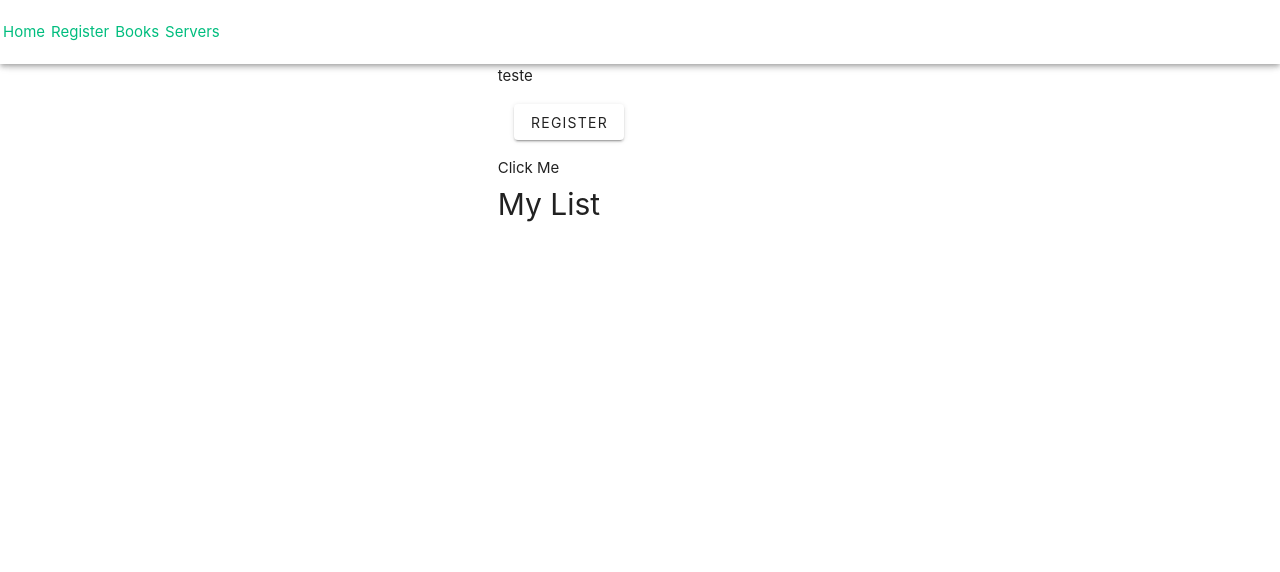
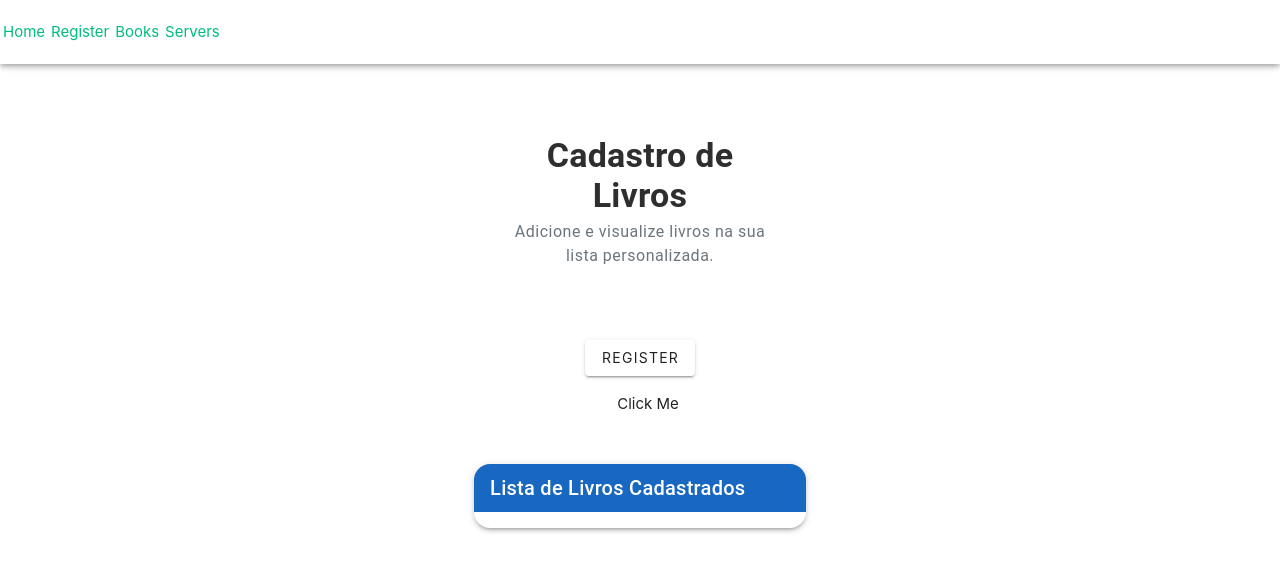
Before and after one commit to gabriell-s/devops-frontend, a Vue app: page / in a window 1280 px wide. Shown: the top 572 px of the page. Built offline with nearby package versions, Linux system fonts and the light colour scheme; the HTML template or start-up script is replaced by a standard one.

Commit message:
feat: :sparkles: Create visual in HomeView ,  changed list component and reformulated value import function

```diff
--- a/src/assets/main.css
+++ b/src/assets/main.css
@@ -27,9 +27,5 @@ a,
     place-items: center;
   }
 
-  #app {
-    display: grid;
-    grid-template-columns: 1fr 1fr;
-    padding: 0 2rem;
-  }
+
 }
--- a/src/components/ListBook.vue
+++ b/src/components/ListBook.vue
@@ -3,12 +3,25 @@
     class="mx-auto"
     max-width="300"
   >
-    <v-list :items="items"></v-list>
+        <ul>
+        <li v-for="item in items" :key="item.id">
+          Book: {{ item.book }} isnb: {{ item.isnb }} publisherDate: {{ item.publisherDate }}
+        </li>
+        </ul>
   </v-card>
 </template>
 
-<script setup>
-  const items = [
+<script setup lang="ts">
+defineProps<{
+  items: Array<{
+    id: number;
+    book: string;
+    isnb: number;
+    publisherDate: number;
+  }>;
+}>()
+
+  /* const items = [
     {
       title: 'Item #1',
       value: 1,
@@ -30,5 +43,5 @@
         color: 'primary',
       },
     },
-  ]
+  ]*/
 </script>
--- a/src/components/MyList.vue
+++ b/src/components/MyList.vue
@@ -1,6 +1,5 @@
 <template>
     <div>
-        <h1>My List</h1>
         <ul>
         <li v-for="item in items" :key="item.id">
           Book: {{ item.book }} isnb: {{ item.isnb }} publisherDate: {{ item.publisherDate }}
--- a/src/views/HomeView.vue
+++ b/src/views/HomeView.vue
@@ -1,35 +1,82 @@
 <template>
-  <div>teste</div>
-  <main>
-    <ButtonDialog @submitRegister="push_my_list"></ButtonDialog>
-    <MyButton @someEvent="push_my_list" />
-    <MyList :items="my_list" />
+  <v-container class="py-10">
+    <!-- Título da página -->
+    <v-row justify="center" class="mb-8">
+      <v-col cols="12" md="8" class="text-center">
+        <h1 class="text-h4 font-weight-bold page-title">Cadastro de Livros</h1>
+        <p class="text-body-1 subtitle">Adicione e visualize livros na sua lista personalizada.</p>
+      </v-col>
+    </v-row>
 
-  </main>
+    <!-- Seção de ações -->
+    <v-row justify="center" class="mb-6">
+      <v-col cols="12" md="6" class="text-center">
+        <ButtonDialog @submitRegister="push_my_list" />
+        <MyButton @someEvent="push_my_list" class="ml-4" />
+      </v-col>
+    </v-row>
+
+    <!-- Lista de livros -->
+    <v-row justify="center">
+      <v-col cols="12" md="10">
+        <v-card elevation="3" class="book-card">
+          <v-card-title class="bg-primary text-white">
+            <span class="text-h6">Lista de Livros Cadastrados</span>
+          </v-card-title>
+          <v-card-text>
+            <!--<MyList :items="my_list" />-->
+            <ListBook :items="my_list" />
+          </v-card-text>
+        </v-card>
+      </v-col>
+    </v-row>
+  </v-container>
 </template>
 
 <script setup lang="ts">
 import MyButton from '../components/MyButton.vue'
 import MyList from '../components/MyList.vue'
 import ButtonDialog from '@/components/ButtonDialog.vue'
+import ListBook from '@/components/ListBook.vue'
 
 import { ref } from 'vue'
 
 const my_list = ref<{ id: number; book: string; edition: string; isnb: number; publisherDate: number }[]>([])
 const a = ref(0)
-const valuesS = ref('')
 
-function push_my_list() {
+function push_my_list(formData: {
+  book: string
+  edition: string
+  isbn: string
+  description?: string
+}) {
   a.value += 1
 
   my_list.value.push({
     id: a.value,
-    book: books,
-    isnb: '111',
-    publisherDate: '1111'
+    book: formData.book,
+    edition: formData.edition,
+    isnb: parseInt(formData.isbn),
+    publisherDate: new Date().getFullYear()
+  })
 
-  })
   console.log('Event triggered!')
   console.log('my_list', my_list.value)
 }
 </script>
+
+<style scoped>
+.page-title {
+  color: #2e2e2e;
+}
+
+.subtitle {
+  color: #6c757d;
+  margin-top: 4px;
+}
+
+.book-card {
+  border-radius: 16px;
+  overflow: hidden;
+}
+</style>
```
